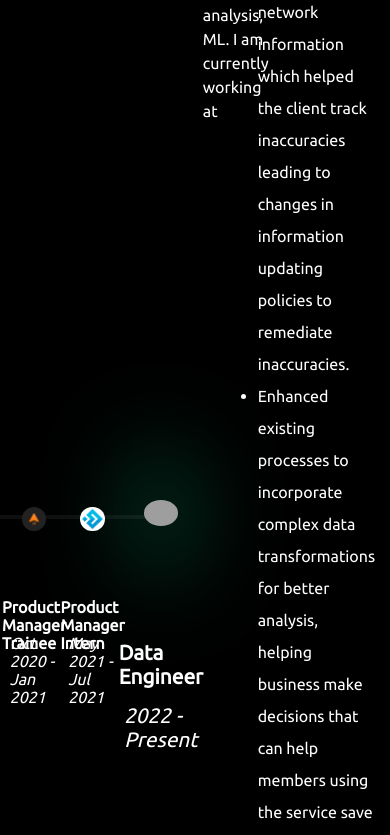
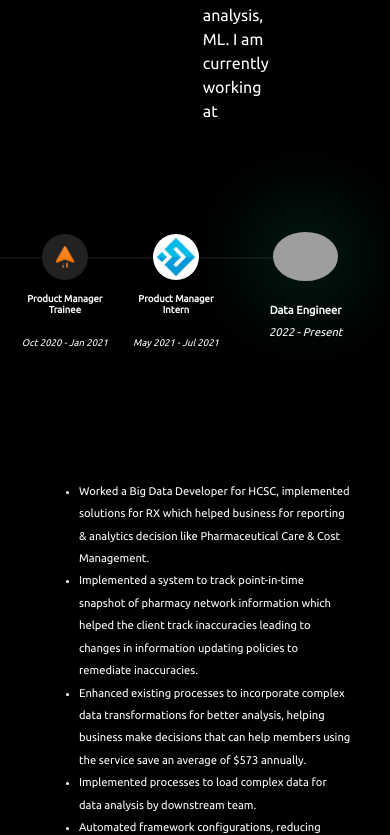
Before and after one commit to saurabhburewar/portfolio, a React (Create React App) app: page / in a window 390 px wide. Shown: the part 945-1780 px from the top of the page. Built offline with nearby package versions, Linux system fonts and the light colour scheme; grey boxes are pictures that could not be loaded.

Commit message:
Update exp.css

```diff
--- a/src/components/Experience/exp.css
+++ b/src/components/Experience/exp.css
@@ -68,10 +68,10 @@
     display: flex;
     justify-content: center;
     align-items: center;
+    text-align: center;
 }
 .expPast {
     font-size: 1em;
-
 }
 
 .expDescbox {
@@ -109,3 +109,31 @@
     height: 0.5%;
     top: 47%;
 }
+
+@media only screen and (max-width: 560px) {
+    .expDescbox {
+        height: 65%;
+        width: 100%;
+        font-size: 0.7em;
+    }
+    .expTimelinebox {
+        width: 95%;
+        height: 35%;
+    }
+    .expDates {
+        font-size: 0.7em;
+    }
+    .expPastbox2 {
+        height: 45%;
+    }
+    .expPastbox1 {
+        height: 45%;
+    }
+    .expPast {
+        height: 40%;
+        font-size: 0.6em;
+    }
+    .expDescboxin {
+        align-items: flex-start;
+    }
+  }
```
